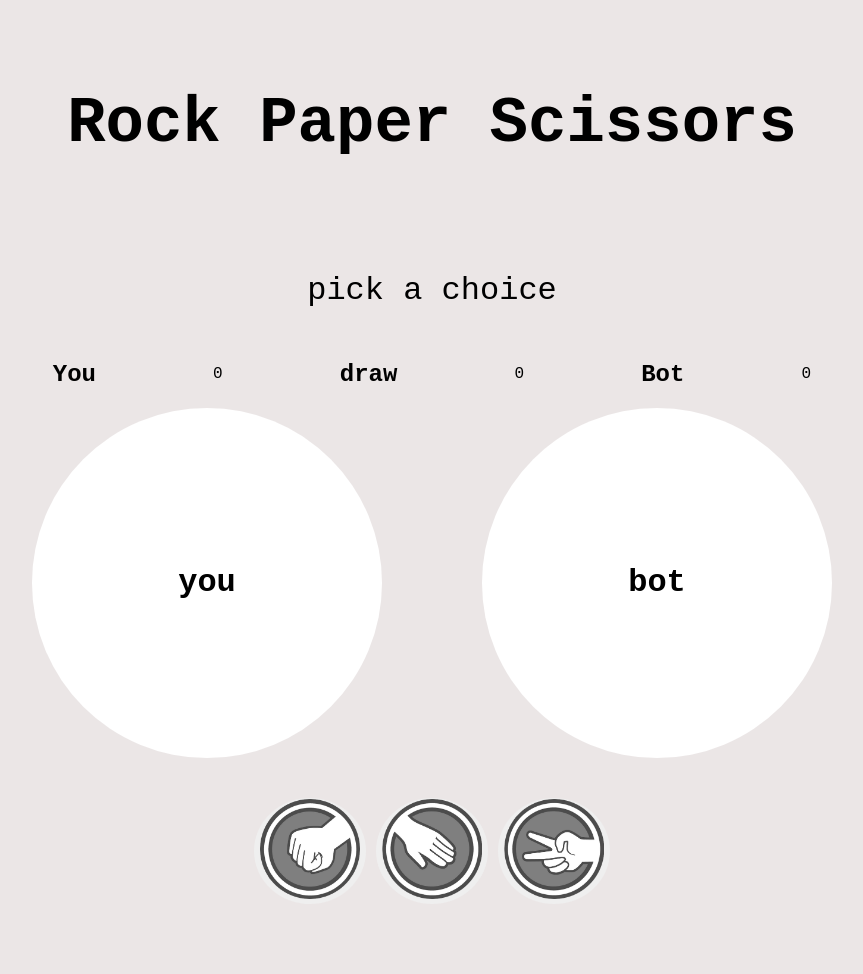
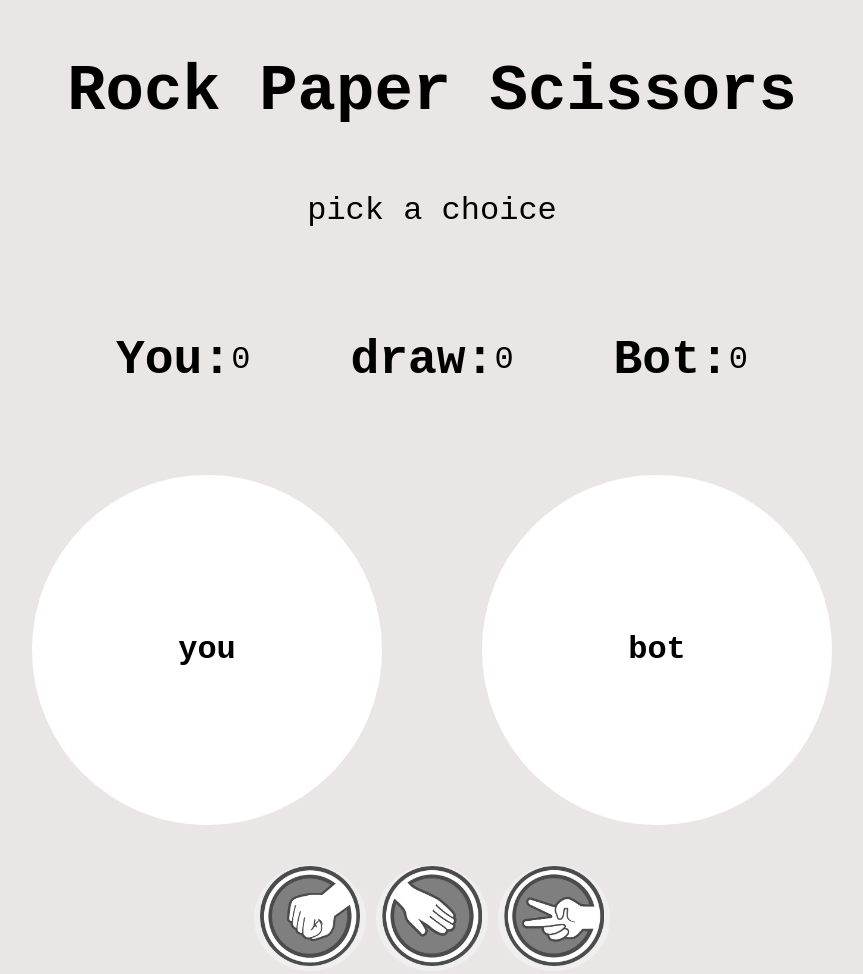
Before and after one commit to Nooorrrr/Odin-Rock-Paper-Scissors, a plain HTML site: page index.html in a window 1280 px wide. Shown: the whole page, without its empty margins (208-1071 px from the left). Before the commit the page ends 912 px from the top, so only its background shows below. Drawn offline with Linux system fonts and the light colour scheme.

Commit message:
retouch styling of score

```diff
--- a/index.html
+++ b/index.html
@@ -13,12 +13,18 @@
     <p>pick a choice</p>
 
     <div class="score">
-    <h2>You</h2>
+    <div class="score2">
+    <h2>You:</h2>
     <div id="youScore">0</div>
-    <h2>draw</h2>
+    </div>
+    <div class="score2">
+    <h2>draw:</h2>
     <div id="draw">0</div>
-    <h2>Bot</h2>
+    </div>
+    <div class="score2">
+    <h2>Bot:</h2>
     <div id="botScore">0</div>
+    </div>
     </div>
 
     <div class="game">
--- a/style.css
+++ b/style.css
@@ -13,12 +13,12 @@ h1{
     justify-content: center;
     font-size: 64px;
     padding: 0;
-    margin: 5rem;
+    margin: 3rem;
 }
 
 p{
     font-size: 32px;
-    margin: 2rem;
+    margin: 1rem;
 
 }
 
@@ -31,7 +31,9 @@ p{
     display: flex;
     justify-content: space-between;
     align-items: center;
-    width: 60%;
+    width: 50%;
+    margin: 3rem;
+    font-size: 32px;
 }
 
 .game{
@@ -84,3 +86,9 @@ button{
     font-size: 32px;
     font-weight: bold;
 }
+
+.score2{
+    display: flex;
+    justify-content: center;
+    align-items: center;
+}
```
